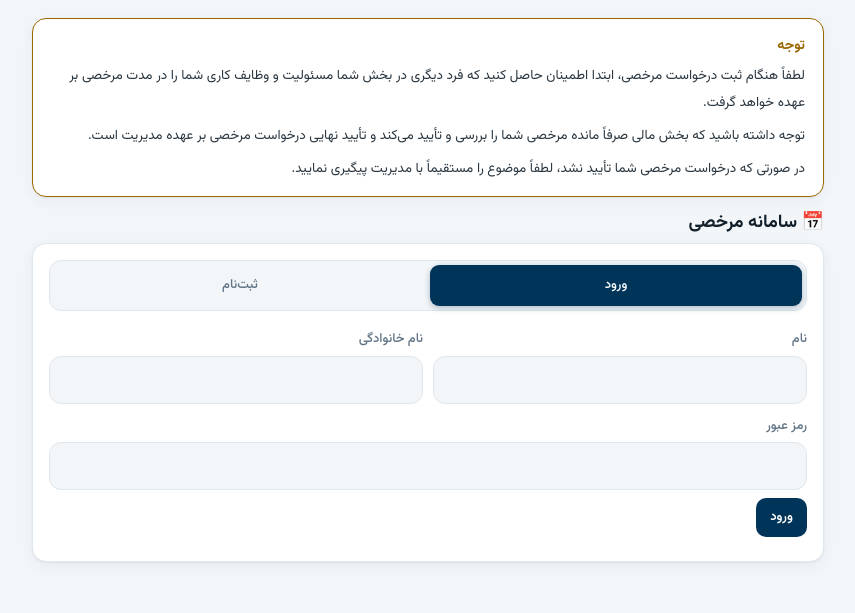
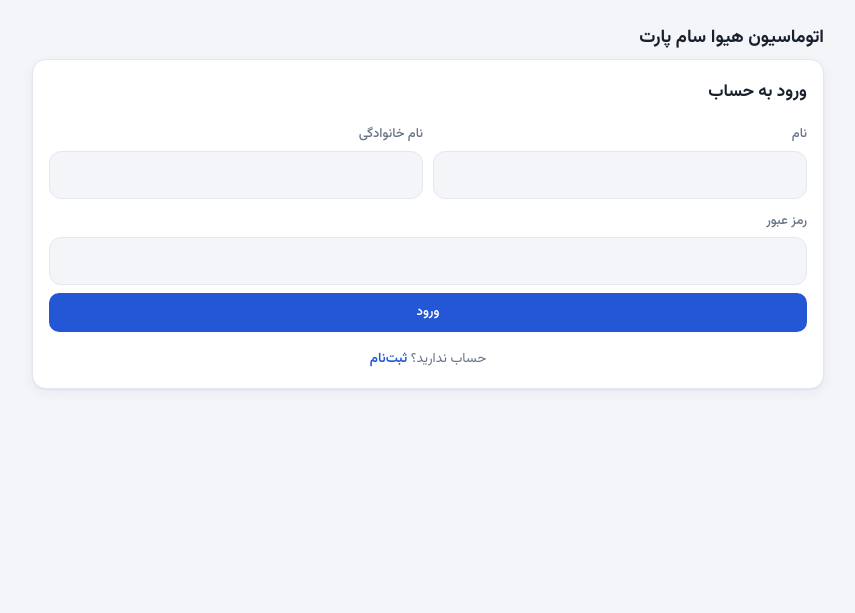
Before and after one commit to faeze-shirkhani/staff-portal, a Laravel app: page / in a window 1280 px wide. Shown: the top 613 px of the page, without its empty margins (212-1067 px from the left). Run offline with Laravel 12, Linux system fonts and the light colour scheme; parts of the project's set-up code (start-up, migrations or seed data) failed here and were passed over.

Commit message:
Tasks UI overhaul, all-tasks report, login redesign
- My tasks: click a row to show/hide flags and objections; remove avatar column; tidier status column

- Flags: disable-flag button, cancel (x) on forms; no objections on self-written tasks (server guard); fix guard that was misplaced in restore()

- Report: all-tasks mode, whole-year option, SVG icons

- Themed confirm dialog and help popup; leave-page notice shown after login only

- Rename site to Hiva Sam Part Automation; simpler login screen

```diff
--- a/public/leave/auth.js
+++ b/public/leave/auth.js
@@ -2,14 +2,15 @@ function authView() {
   let mode = "login";
   const draw = () => {
     const reg = mode === "reg";
-    $("#app").innerHTML = `<h1>📅 سامانه مرخصی</h1><div class="card"><div class="seg"><label class="${reg ? "" : "on"}" id="m1">ورود</label><label class="${reg ? "on" : ""}" id="m2">ثبت‌نام</label></div>
+    $("#app").innerHTML = `<h1>اتوماسیون هیوا سام پارت</h1><div class="card">
+    <div class="a-t">${reg ? "ایجاد حساب جدید" : "ورود به حساب"}</div>
     <div class="row"><div><label>نام</label><input id="fn"></div><div><label>نام خانوادگی</label><input id="ln"></div></div>
     ${reg ? `<label>بخش</label><select id="sc">${opts(SECTIONS, "", "انتخاب بخش…")}</select>` : ""}
     <label>رمز عبور</label><input id="pw" type="password" inputmode="numeric" dir="ltr">
     ${reg ? '<label>تکرار رمز عبور</label><input id="pw2" type="password" inputmode="numeric" dir="ltr">' : ""}
-    <button class="btn" id="go">${reg ? "ثبت‌نام" : "ورود"}</button><div class="err" id="msg"></div></div>`;
-    $("#m1").onclick = () => { mode = "login"; draw(); };
-    $("#m2").onclick = () => { mode = "reg"; draw(); };
+    <button class="btn a-go" id="go">${reg ? "ثبت‌نام" : "ورود"}</button><div class="err" id="msg"></div>
+    <div class="a-sw">${reg ? "قبلاً ثبت‌نام کرده‌اید؟" : "حساب ندارید؟"} <a href="#" id="sw">${reg ? "ورود" : "ثبت‌نام"}</a></div></div>`;
+    $("#sw").onclick = e => { e.preventDefault(); mode = reg ? "login" : "reg"; draw(); };
     const go = async () => {
       try {
         const first = $("#fn").value.trim(), last = $("#ln").value.trim(), password = $("#pw").value;
--- a/public/leave/report.css
+++ b/public/leave/report.css
@@ -1,6 +1,6 @@
 .acts{display:flex;gap:8px;flex-wrap:wrap;margin-top:4px}.acts .btn{margin-top:6px}
 .rep{background:var(--card);border:1px solid var(--bd);border-radius:18px;overflow:hidden;margin-top:12px}
-.rhead{background:linear-gradient(135deg,var(--pri),var(--pri-g));color:#fff;padding:18px 18px 16px}
+.rhead{background:linear-gradient(135deg,#2457d6,#4f7cf0);color:#fff;padding:18px 18px 16px}
 .rt{font-size:18px;font-weight:700}.rs{opacity:.92;font-size:13px;margin-top:2px}
 .chips{display:flex;gap:8px;padding:12px;flex-wrap:wrap}
 .chip{flex:1;min-width:90px;background:var(--bg);border-radius:12px;padding:10px;text-align:center}
--- a/public/leave/shell.css
+++ b/public/leave/shell.css
@@ -1,6 +1,6 @@
 /* قالب اصلی: منوی کناری + نوار بالا */
-:root{--navon:#ffe6de}
-@media(prefers-color-scheme:dark){:root{--navon:#3d2017}}
+:root{--navon:#e6edff}
+@media(prefers-color-scheme:dark){:root{--navon:#22304f}}
 .shell{display:flex;min-height:100vh}
 .side{width:268px;flex:0 0 268px;background:var(--card);border-left:1px solid var(--bd);padding:16px 12px;display:flex;flex-direction:column;gap:12px;position:sticky;top:0;height:100vh;overflow-y:auto}
 .brand{display:flex;align-items:center;gap:10px;padding:4px 6px 10px;border-bottom:1px solid var(--bd)}
--- a/public/leave/style.css
+++ b/public/leave/style.css
@@ -1,23 +1,21 @@
 @font-face{font-family:"Vazirmatn";src:url("/leave/fonts/Vazirmatn.woff2") format("woff2");font-weight:100 900;font-style:normal;font-display:swap}
 
 :root{
-  /* ===== تم: برای عوض‌کردن رنگ فقط همین خط را ویرایش کنید ===== */
-  --pri:#003459;--pri-h:#00477a;--pri-s:#ebf7ff;--pri-g:#0077cc;--pri-rgb:0,52,89;--navon:#d6eeff;
-  /* ============================================================ */
-  --bg:#f3f6f9;--card:#fff;--tx:#12202b;--mut:#5f7384;--bd:#dfe7ee;
+  --bg:#f3f5f9;--card:#fff;--tx:#18202c;--mut:#677386;--bd:#e3e8ef;
+  --pri:#2457d6;--pri-h:#1b46b3;--pri-s:#eaf0ff;
   --ok:#16794c;--no:#b3261e;--wa:#9a6700;
   --r:14px;--r-s:10px;
   --sh:0 1px 2px rgba(20,30,50,.05),0 4px 14px rgba(20,30,50,.05);
   --sh-l:0 12px 32px rgba(20,30,50,.18);
-  --ring:0 0 0 3px rgba(var(--pri-rgb),.22);
+  --ring:0 0 0 3px rgba(36,87,214,.18);
 }
 @media(prefers-color-scheme:dark){:root{
-  --pri:#0083e0;--pri-h:#1fa2ff;--pri-s:#0b2438;--pri-g:#33aaff;--pri-rgb:0,131,224;--navon:#0e2f4a;
-  --bg:#0a1219;--card:#111c26;--tx:#e8eef3;--mut:#8fa3b3;--bd:#1f2f3d;
+  --bg:#0f1318;--card:#1a2029;--tx:#e8ecf2;--mut:#94a1b3;--bd:#2a3340;
+  --pri:#6f97ff;--pri-h:#8aaaff;--pri-s:#1f2a44;
   --ok:#4cc38a;--no:#ff8a80;--wa:#e3b341;
   --sh:0 1px 2px rgba(0,0,0,.3),0 4px 14px rgba(0,0,0,.25);
   --sh-l:0 12px 32px rgba(0,0,0,.55);
-  --ring:0 0 0 3px rgba(var(--pri-rgb),.3);
+  --ring:0 0 0 3px rgba(111,151,255,.25);
 }}
 
 *{box-sizing:border-box}
@@ -77,8 +75,7 @@ textarea{resize:vertical;min-height:70px}
 .seg{display:flex;gap:4px;margin-bottom:6px;background:var(--bg);padding:4px;border-radius:12px;border:1px solid var(--bd)}
 .seg label{flex:1;margin:0;padding:8px;border:0;border-radius:9px;text-align:center;cursor:pointer;color:var(--mut);font-weight:500;transition:background .15s,color .15s}
 .seg input{display:none}
-.seg label.on{background:var(--pri);color:#fff;box-shadow:0 2px 6px rgba(var(--pri-rgb),.3)}
-
+.seg label.on{background:var(--pri);color:#fff;box-shadow:0 2px 6px rgba(36,87,214,.3)}
 
 /* Date picker */
 .dp{position:relative}
@@ -104,7 +101,8 @@ textarea{resize:vertical;min-height:70px}
 .tabs{display:flex;gap:6px;margin:12px 0 14px;flex-wrap:wrap}
 .tabs button{flex:1;min-width:110px;padding:10px;border:1px solid var(--bd);background:var(--card);color:var(--mut);border-radius:12px;font:inherit;font-weight:500;cursor:pointer;transition:background .15s,color .15s,border-color .15s}
 .tabs button:hover{color:var(--tx);border-color:color-mix(in srgb,var(--pri) 35%,var(--bd))}
-.tabs button.on{background:var(--pri);color:#fff;border-color:var(--pri);font-weight:700;box-shadow:0 2px 8px rgba(var(--pri-rgb),.25)}
+.tabs button.on{background:var(--pri);color:#fff;border-color:var(--pri);font-weight:700;box-shadow:0 2px 8px rgba(36,87,214,.25)}
+
 /* Tables */
 .tw{overflow-x:auto;-webkit-overflow-scrolling:touch}
 .tbl{width:100%;border-collapse:collapse;font-size:14px}
--- a/public/leave/tasks.css
+++ b/public/leave/tasks.css
@@ -195,3 +195,9 @@ details>summary{cursor:pointer}
 .gd-f{margin-top:14px}
 .gd-f .btn{margin:0;width:100%}
 .notice .n-sec p+p{margin-top:6px}
+/* صفحه‌ی ورود */
+.a-t{font-size:17px;font-weight:700;margin-bottom:4px}
+.a-go{width:100%;margin-top:16px}
+.a-sw{margin-top:14px;text-align:center;font-size:13.5px;color:var(--mut)}
+.a-sw a{color:var(--pri);font-weight:600;text-decoration:none}
+.a-sw a:hover{text-decoration:underline}
--- a/resources/views/app.blade.php
+++ b/resources/views/app.blade.php
@@ -1,6 +1,7 @@
 @extends('layouts.shell')
 @section('title', 'مرخصی')
 @section('content')
+@auth
 <div class="card notice">
   <div class="n-sec">
     <b>توجه</b>
@@ -9,6 +10,7 @@
     <p>در صورتی که درخواست مرخصی شما تأیید نشد، لطفاً موضوع را مستقیماً با مدیریت پیگیری نمایید.</p>
   </div>
 </div>
+@endauth
 <div id="app"></div>
 @endsection
 @push('scripts')
--- a/resources/views/layouts/shell.blade.php
+++ b/resources/views/layouts/shell.blade.php
@@ -5,7 +5,7 @@
 <head>
 <meta charset="utf-8">
 <meta name="viewport" content="width=device-width, initial-scale=1">
-<title>@yield('title', 'سامانه') | سامانه پرسنل</title>
+<title>@yield('title', 'سامانه') | اتوماسیون هیوا سام پارت</title>
 @foreach (['style', 'report', 'tasks', 'shell'] as $css)
 <link rel="stylesheet" href="/leave/{{ $css }}.css?v={{ filemtime(public_path("leave/$css.css")) }}">
 @endforeach
@@ -18,7 +18,7 @@
     <aside class="side" id="side">
       <div class="brand">
         <span class="logo">👥</span>
-        <div><b>سامانه پرسنل</b><div class="sm">مرخصی و تسک‌ها</div></div>
+        <div><b>اتوماسیون هیوا سام پارت</b><div class="sm">مرخصی و تسک‌ها</div></div>
       </div>
       <div class="usercard">
         <span class="av">{{ mb_substr($u->name, 0, 1) }}</span>
```
